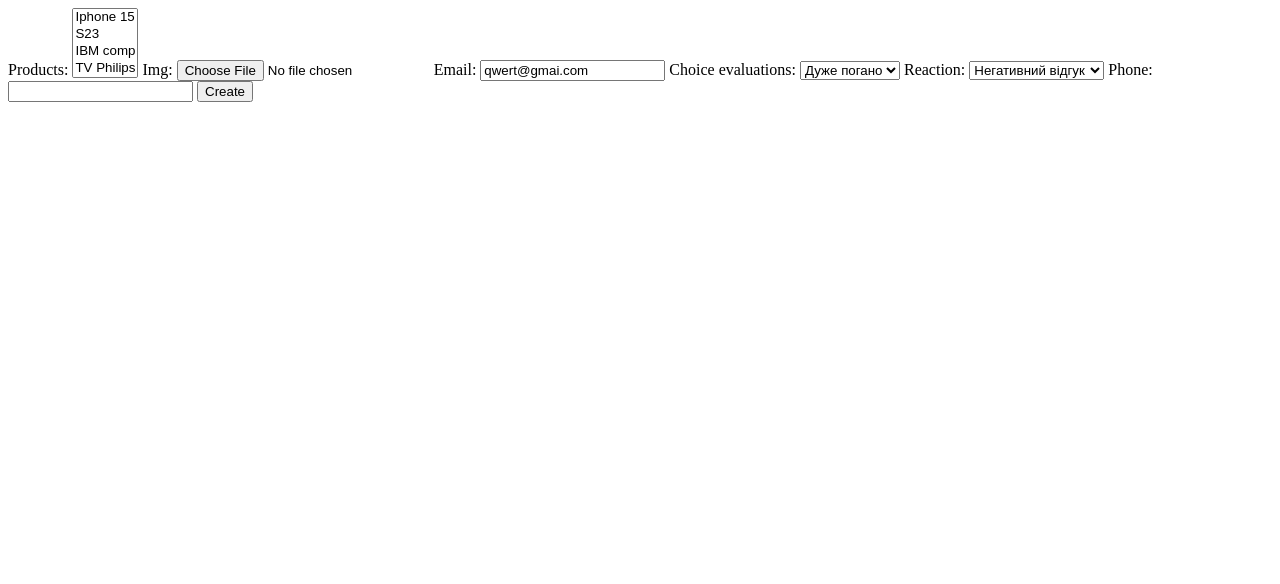
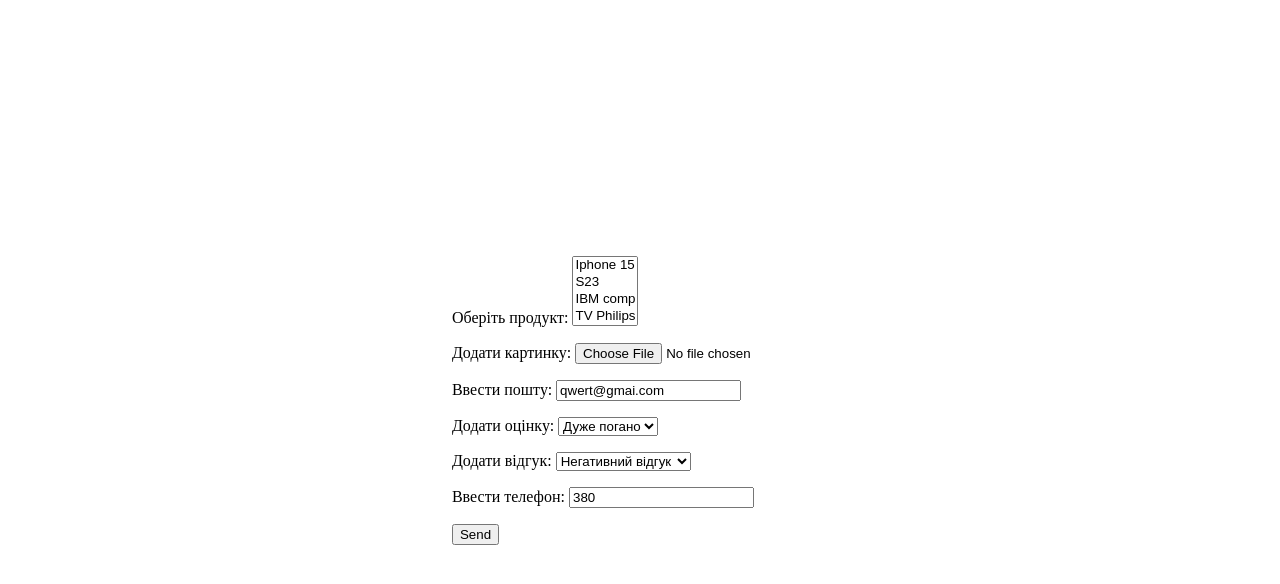
Before and after one commit to bdn7623/Django_cbs, a Django app: page /response/ in a window 1280 px wide. Shown: the top 584 px of the page. Run offline with Django 4.2, Linux system fonts and the light colour scheme; data comes from the database, SQL or seed files in the repository; parts of the project's set-up code (start-up, migrations or seed data) failed here and were passed over.

Commit message:
homework 5

```diff
--- a/main/models.py
+++ b/main/models.py
@@ -119,7 +119,7 @@
     password2 = models.CharField(max_length=255, null=True, blank=True)
     country = models.CharField(max_length=255, null=True, blank=True)
     email = models.EmailField(default='qwert@gmai.com', null=True)
-    phone = models.IntegerField(null=True, blank=True)
+    phone = models.CharField(max_length=17, default=+380-00-000-00-00)
 
     def __str__(self):
         """
@@ -165,4 +165,4 @@
     email = models.EmailField(default='qwert@gmai.com', null=True)
     choice_evaluations = models.IntegerField(default=0, choices=EVALUATION_CHOICES)
     reaction = models.IntegerField(default=0, choices=REACTIONS)
-    phone = models.IntegerField(null=True, blank=True)
+    phone = models.CharField(max_length=17, default=+380-00-000-00-00)
--- a/main/templates/main/categories.html
+++ b/main/templates/main/categories.html
@@ -12,6 +12,8 @@
                 <a href="/catalog/catalog/{{category.id}}">{{category.category_name}}</a>
             </p>
         {% endfor %}
+        <p><a href="/login/">До домашньої №5_login_form</a></p>
+        <p><a href="/response/">До домашньої №5_response_form</a></p>
     </nav>
 </body>
 </html>
--- /dev/null
+++ b/main/templates/main/response.html
@@ -0,0 +1,22 @@
+<!DOCTYPE html>
+<html lang="en">
+<head>
+    {% load static %}
+    <meta charset="UTF-8">
+    <link rel="stylesheet" href="{% static 'main/css/style.css' %}">
+    <meta charset="UTF-8">
+    <title>Response</title>
+</head>
+<body>
+    <form class="response-form" method="POST">
+        {% csrf_token %}
+        <p>Оберіть продукт: {{form.products}}</p>
+        <p>Додати картинку: {{form.img}}</p>
+        <p>Ввести пошту: {{form.email}}</p>
+        <p>Додати оцінку: {{form.choice_evaluations}}</p>
+        <p>Додати відгук: {{form.reaction}}</p>
+        <p>Ввести телефон: {{form.phone}}</p>
+        <p><button>Send</button></p>
+    </form>
+</body>
+</html>
--- a/main/views.py
+++ b/main/views.py
@@ -136,4 +136,4 @@
     context = {
         'form': form
     }
-    return render(request, 'main/create.html', context)
+    return render(request, 'main/response.html', context)
```
Also changed, not shown: main/migrations/0010_alter_response_phone.py (added), main/migrations/0011_alter_response_phone_alter_user_phone.py (added).
